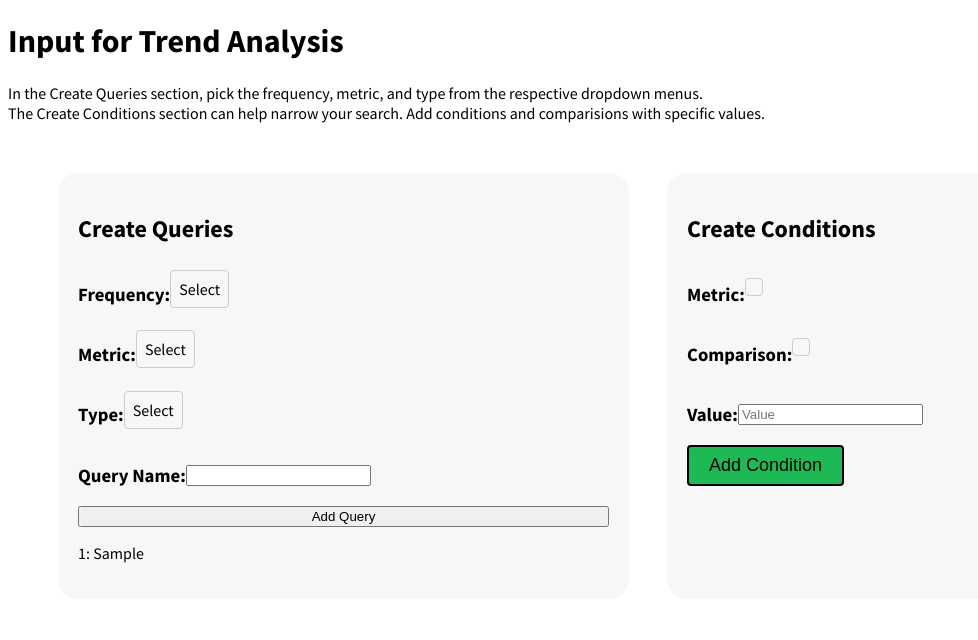
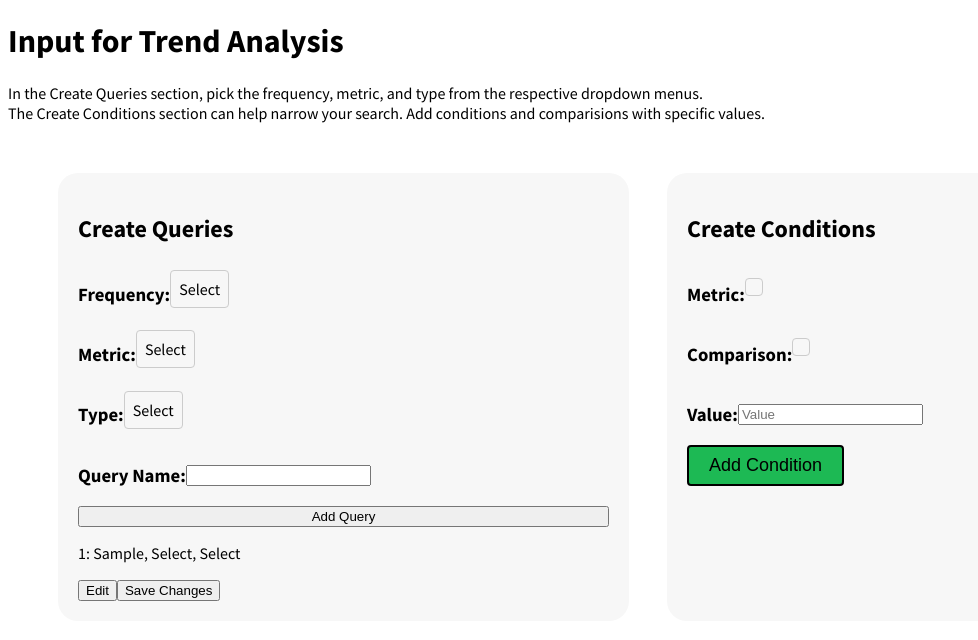
Before and after one commit to sidney888/spotify-dbms, a React (Create React App) app: page /QueryUs in a window 1280 px wide. Both pictures are taken after typing "Sample" into the empty fields and a click on the button "Add Query". Shown: the top 640 px of the page, without its empty margins (0-978 px from the left). Built offline with nearby package versions, Linux system fonts and the light colour scheme; the HTML template or start-up script is replaced by a standard one.

Commit message:
editing queries

```diff
--- a/src/Pages/AnalysisPage.js
+++ b/src/Pages/AnalysisPage.js
@@ -12,15 +12,17 @@ class Query {
     this.frequency = frequency; //stores the selected frequency from the dropdown
     this.metric = metric; //stores the selected metric from the dropdown.
     this.type = type; //stores selected type from dropdown
-    this.queryID = this.queryID; //This can be generated when the object is created.
+    this.queryID = ++Query.lastID; //This can be generated when the object is created.
   }
 }
 
 function AnalysisPage ({data}) {
 
   //Queries
-  const [selectedOption, setSelectedOption] = useState('Select');
-  const options = ['Daily', 'Weekly', 'Monthly', 'Yearly'];
+  const [selectedFrequency, setSelectedFrequency] = useState('Select');
+  const frequencies = ['Daily', 'Weekly', 'Monthly', 'Yearly'];
+
+  const [selectedQueryID, setSelectedQueryID] = useState(null);
 
   const [selectedMetric, setSelectedMetric] = useState('Select');
   const metrics = [
@@ -33,6 +35,7 @@ function AnalysisPage ({data}) {
 
   const [selectedType, setSelectedType] = useState('Select');
   const type = ['Tracks', 'Albums'];
+
 
   const [name, setName] = useState('')
 
@@ -69,11 +72,37 @@ function AnalysisPage ({data}) {
   //List
   const [list, setList] = useState([]);
   const handleAddItem = () => {
-    const newQuery = new Query(selectedOption, selectedMetric, selectedType, name.name.toString());
+    const newQueryID = Query.lastID + 1; // generate new ID based on previous one
+    const newQuery = new Query(selectedFrequency, selectedMetric, selectedType, name.name.toString(), newQueryID);
+    Query.lastID = newQueryID; // update lastID to new ID
     setList([...list, newQuery]);
     setName({name: ''});
   };
+  //when a query is selected.
+  const handleSelectQuery = (Query) => {
+    setSelectedQueryID(Query.queryID);
+    setSelectedMetric(Query.metric);
+    setSelectedFrequency(Query.frequency);
+    setSelectedType(Query.type);
 
+    setName({ name: Query.name });
+  };
+
+  const handleEditQuery = () => {
+    const updatedList = list.map((query) => {
+      if (query.queryID === selectedQueryID) {
+        return new Query(selectedFrequency, selectedMetric, selectedType, name.name.toString(), selectedQueryID);
+      } else {
+        return query;
+      }
+    });
+    setList(updatedList);
+    setSelectedQueryID(null);
+    setSelectedFrequency('');
+    setSelectedMetric('');
+    setSelectedType('');
+    setName({ name: '' });
+  };
 
   return (
     <>
@@ -92,9 +121,9 @@ function AnalysisPage ({data}) {
             <h3>Frequency:   </h3>
           <Dropdown
             className="Frequency"
-            selectedOption={selectedOption}
-            options={options}
-            onOptionClick={(option) => setSelectedOption(option)}
+            selectedOption={selectedFrequency}
+            options={frequencies}
+            onOptionClick={(frequency) => setSelectedFrequency(frequency)}
           />
           </div>
           <div className='met'>
@@ -122,7 +151,6 @@ function AnalysisPage ({data}) {
           value={name.name || ''}
           onChange={(event) => {
             setName({ ...name, name: event.target.value });
-            console.log(name.name); // add this line to log the updated name
           }}
           />
           </div>
@@ -130,13 +158,18 @@ function AnalysisPage ({data}) {
 
         </div>
         <div className='queries'>
-          {list.map((Query, index) => (
-        <div key={index}>
-          <p>{index + 1}: {Query.name}</p>
-        </div>
-      ))}
-
-        </div>
+  {list.map((query, index) => (
+    <div key={query.queryID}>
+      <p>
+        {index + 1}: {query.name}, {query.type}, {query.frequency}
+      </p>
+      <button onClick={() => handleSelectQuery(query)}>Edit</button>
+      <button onClick={() => handleEditQuery(query)}>
+        Save Changes
+      </button>
+    </div>
+  ))}
+</div>
       </div>
 
       <div className="create-conditions">
```
